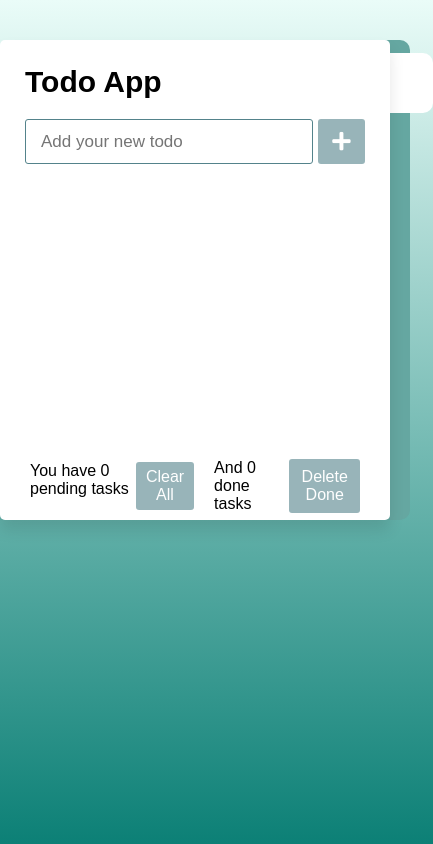
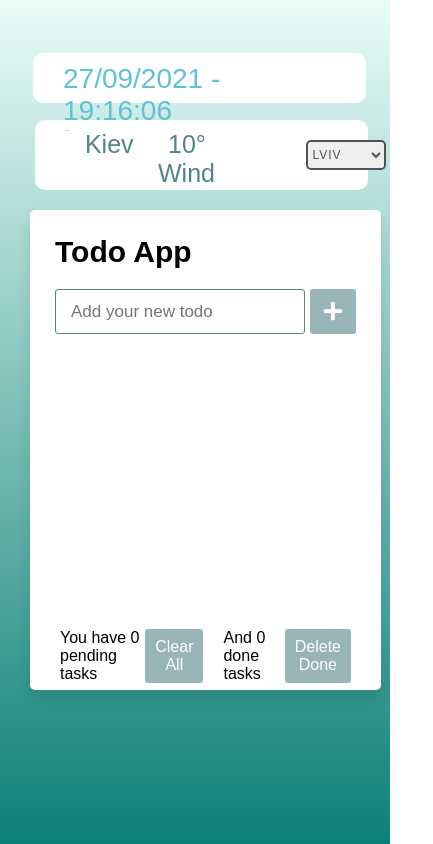
Before and after one commit to Nadiyahr/Eurocarri, a plain HTML site: page new proj/index.html in a window 390 px wide. Shown: the whole page, 433 px wide, since content can reach past the window. Drawn offline with Linux system fonts and the light colour scheme; no server answers.

Commit message:
media < 800

```diff
--- a/new proj/CSS/style.css
+++ b/new proj/CSS/style.css
@@ -283,7 +283,7 @@ select {
   pointer-events: auto;
 }
 
-.redl {
+.red {
   color: red;
 }
 
@@ -316,12 +316,100 @@ select {
 }
 
 @media (max-width: 910px) {
+  body {
+    margin-bottom: 0px;
+    overflow: scroll;
+  }
+
+  .container {
+    margin-top: 0;
+    float: left;
+    margin-top: 0;
+    width: 100%;
+    height: 0;
+  }
+
+  .span {
+    width: 100%;
+    margin-top: 0px;
+  }
+
+  .date {
+    float: left;
+    width: 90%;
+    height: 50px;
+  }
+
+  .weather {
+    /* float: left; */
+    text-align: center;
+    padding: 10px;
+    max-width: 90%;
+    height: 70px;
+    margin-top: 0px;
+    position: relative;
+  }
+
+
+  select {
+    /* position:absolute; */
+    top: 15px;
+    left: 80%;
+    margin: 5px;
+    width: 80px;
+    height: 30px;
+    font-size: 12px;
+    font-weight: 300;
+    letter-spacing: 1px;
+    text-transform: uppercase;
+    border-radius: 5px;
+    border-color: #4f5552;
+    color: #4f5552;
+    border-width: 2px
+  }
+  .weather ul {
+    /* max-width: 400px;
+    min-width: 100px; */
+    list-style: none;
+    margin: 0.10px;
+  }
+  .weather li {
+    /* float: left; */
+    /* position: absolute; */
+    display:inline;
+    margin: 0;
+    /* position: relative; */
+    bottom: 45px;
+    list-style-type: none;
+    margin: 10px 10px 10px 10px;
+    /* transition: 0.2s; */
+    font-size: 25px;
+    margin-bottom: 20px;
+    text-align:right;
+  }
+  .weather ul li:last-of-type {
+    /* position: absolute;
+    top: 2220px; */
+    /* float:inline-start; */
+    /* bottom: 20px;
+    font-size: px; */
+  }
+  .weather img {
+    /* position: absolute; */
+    /* left: 60%; */
+    /* bottom: -14px; */
+    float: left;
+
+    max-width:100px;
+  }
+  .cloud {
+    visibility: hidden;
+  }
+
   .wrapper {
-    display: inline-block;
-    width: 100%;
-  }
-  .date, .weather {
-    display: inline-block;
-    width: 100%;
+    float: left;
+    max-width: 90%;
+    left: 30px;
+    margin-top: 170px;
   }
 }
```
